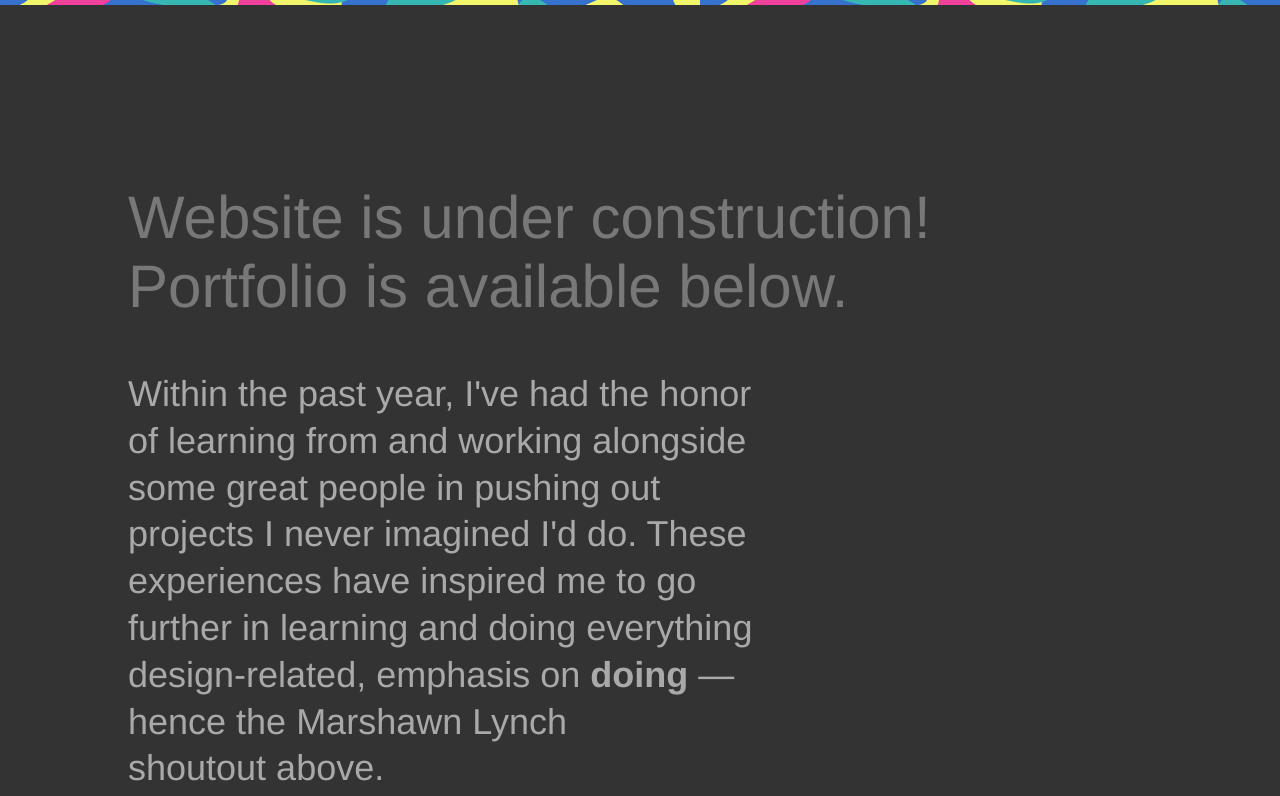
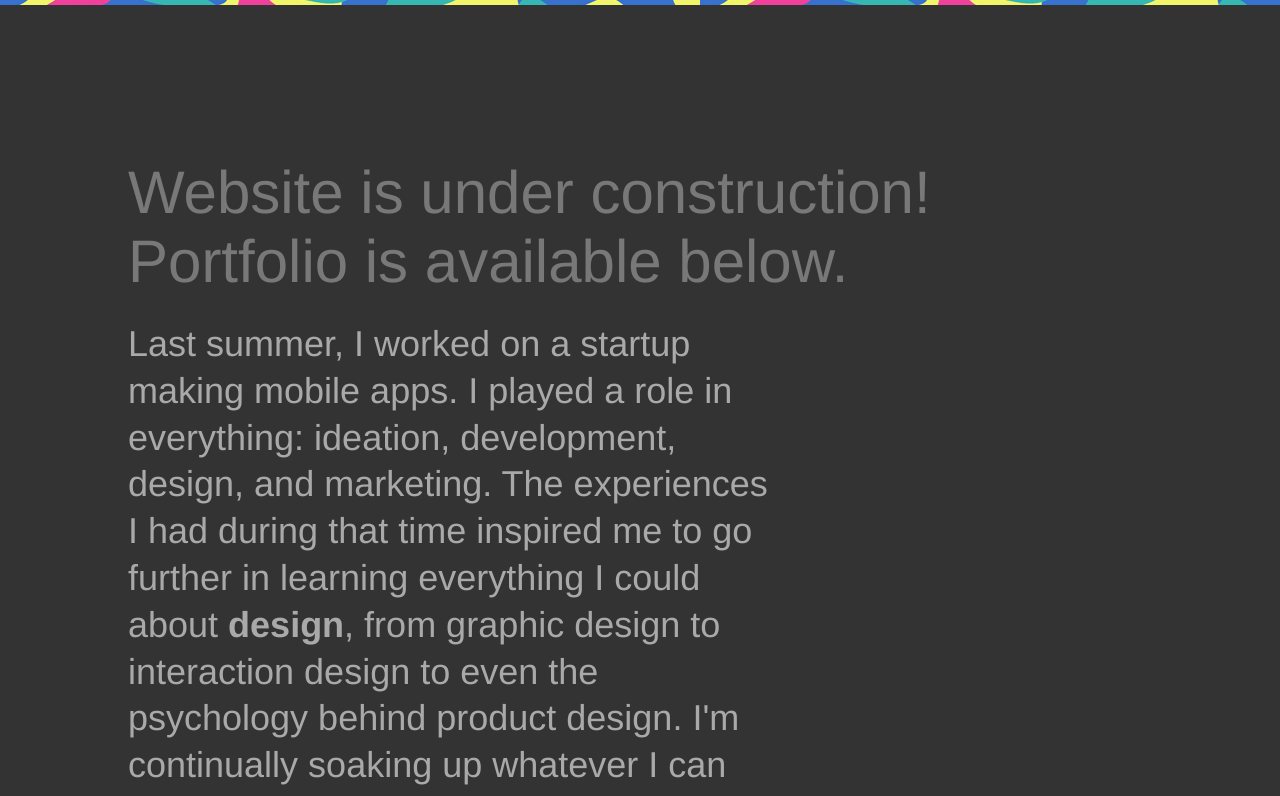
Before and after one commit to mattchiang777/mattchiang777.github.io, a plain HTML site: page index.html in a window 1280 px wide. Shown: the top 796 px of the page. Drawn offline with Linux system fonts and the light colour scheme.

Commit message:
changed about me

```diff
--- a/css/style.scss
+++ b/css/style.scss
@@ -72,7 +72,7 @@ a:hover {
 }
 
 .about-tagline {
-	margin: 50px 0;
+	margin: 25px 0;
 	color: $gray;
 	font-size: $tagline-size;
 }
--- a/index.html
+++ b/index.html
@@ -17,8 +17,8 @@
                     Website is under construction! Portfolio is available below.
                 </div>
                 <div class="about-desc">
-                    Within the past year, I've had the honor of learning from and working alongside some great people in pushing out projects I never imagined I'd do. These experiences have inspired me to go further in learning and doing everything design-related, emphasis on <strong>doing</strong> &mdash; hence the Marshawn Lynch <br> shoutout above.   <br> <br> <br>
-                    Currently, I'm seeking a summer internship related to <br>product/UI/UX design. Contact me at: <br> <strong>mattchiang777@gmail.com</strong>
+                    Last summer, I worked on a startup making mobile apps. I played a role in everything: ideation, development, design, and marketing. The experiences I had during that time inspired me to go further in learning everything I could about <b>design</b>, from graphic design to interaction design to even the psychology behind product design. I'm continually soaking up whatever I can get my hands on that's related to design and working on self-started projects. Below are some of the projects I've worked on. Hope you enjoy!<br> <br> <br>
+                    Currently, I'm seeking a summer opportunity related to <br>product/UI/UX design. Contact me at: <br> <strong>mattchiang777@gmail.com</strong>
                 </div>
             </div>
             <a href="https://medium.com/@matthewraychiang/theta-tau-redesign-529a69a2d4d8">
@@ -65,10 +65,10 @@
         ctx.fillRect(0, 0, 800, 165);
 
         ctx.globalCompositeOperation = 'destination-out';
-        ctx.fillText("MATT CHIANG", 0, 32);
-        ctx.fillText("UC BERKELEY, 2015", 0, 75);
-        ctx.fillText("AKA PHATTYPHRESH", 0, 118);
-        ctx.fillText("JUST ’BOUT THAT ACTION BOSS", 0, 161);
+        ctx.fillText("Matt Chiang", 0, 35);
+        ctx.fillText("UC Berkeley, 2015", 0, 78);
+        ctx.fillText("Aspiring Designer", 0, 121);
+        // ctx.fillText("JUST ’BOUT THAT ACTION BOSS", 0, 161);
 
     </script>
 </html>
```
Also changed, not shown: css/style.css.
